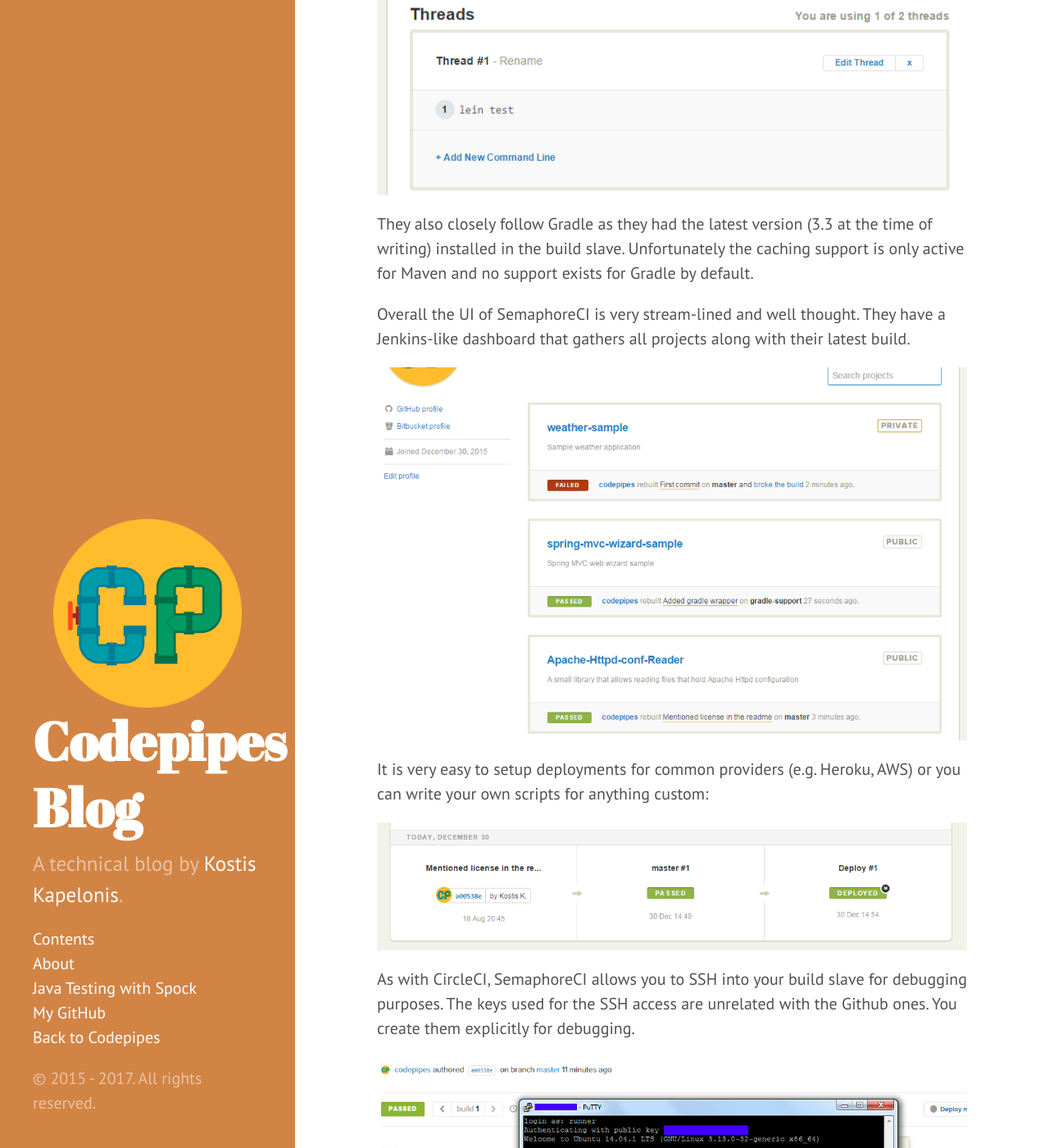
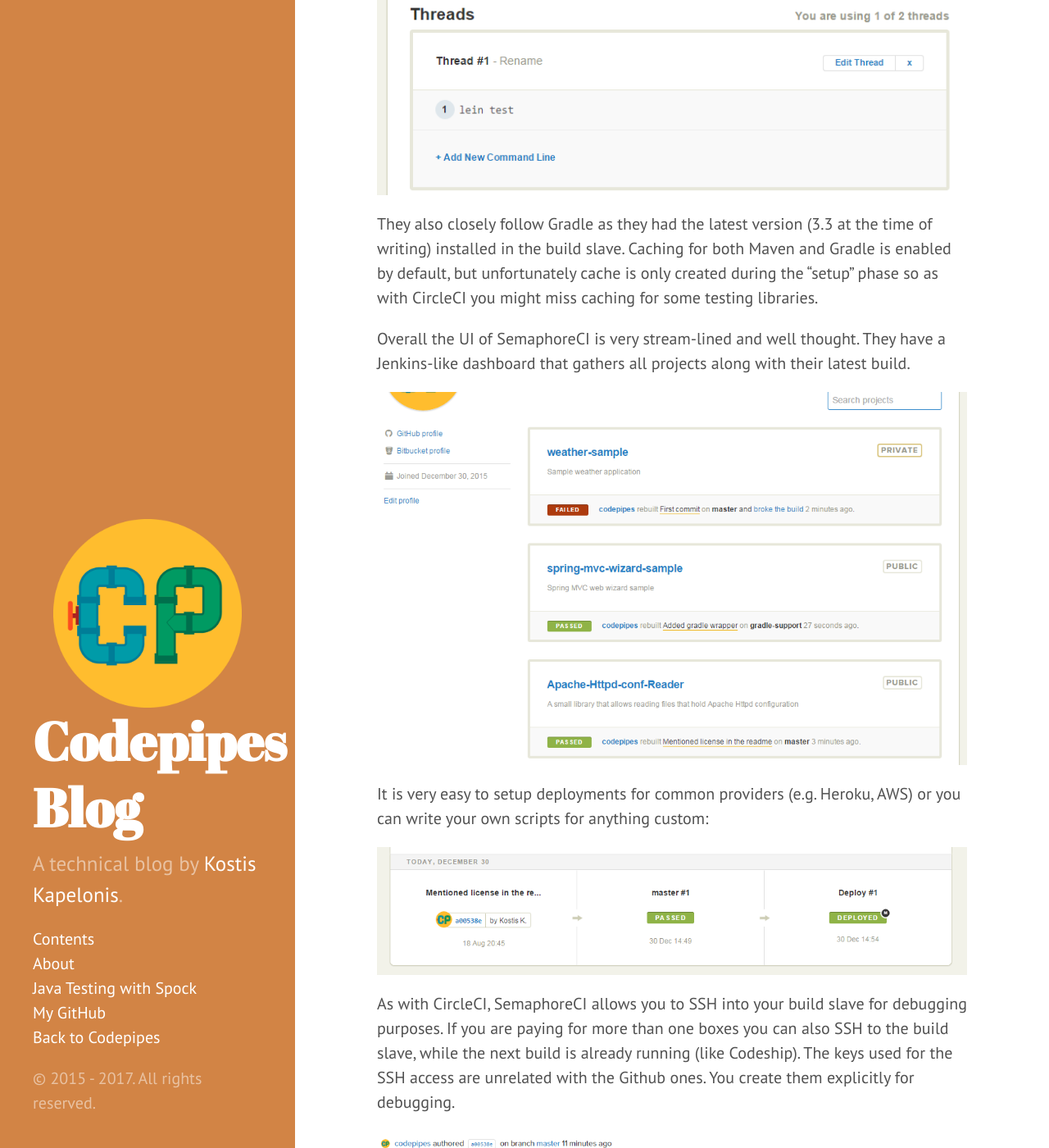
Before and after one commit to kkapelon/kkapelon.github.io, a Jekyll site: the page built from _posts/2017-03-02-hosted-ci-comparison.md, in a window 1280 px wide and 1400 px high, scrolled down 26905 px. Shown: the whole window at 82% size. Built offline with Jekyll 4.4.1, drawn with Linux system fonts in a browser that asks for light colours; some of the changed text lies outside the part shown.

Commit message:
SemaphoreCI updates

```diff
--- a/_posts/2017-03-02-hosted-ci-comparison.md
+++ b/_posts/2017-03-02-hosted-ci-comparison.md
@@ -509,7 +509,8 @@
 ![Semaphore autodetection](../../assets/ci-comparison/semaphore/lein-autodetect.png)
 
 They also closely follow Gradle as they had the latest version (3.3 at the time of writing) installed in the build slave.
-Unfortunately the caching support is only active for Maven and no support exists for Gradle by default.
+Caching for both Maven and Gradle is enabled by default, but unfortunately cache is only created during the "setup" phase
+so as with CircleCI you might miss caching for some testing libraries.
 
 Overall the UI of SemaphoreCI is very stream-lined and well thought. They have a Jenkins-like dashboard that gathers
 all projects along with their latest build.
@@ -521,7 +522,7 @@
 
 ![Semaphore deployments](../../assets/ci-comparison/semaphore/pipeline.png)
 
-As with CircleCI, SemaphoreCI allows you to SSH into your build slave for debugging purposes. The keys used for the SSH access are unrelated with the Github ones. You create them
+As with CircleCI, SemaphoreCI allows you to SSH into your build slave for debugging purposes. If you are paying for more than one boxes you can also SSH to the build slave, while the next build is already running (like Codeship). The keys used for the SSH access are unrelated with the Github ones. You create them
 explicitly for debugging.
 
 ![Semaphore deployments](../../assets/ci-comparison/semaphore/ssh.png)
@@ -539,10 +540,10 @@
 | User Interface | Very well thought interface. Could be improved by making use of the whole screen space in big screens.|
 | Build configuration | Impressive project autodetection. Very easy to add build steps.|
 | Docker support | Built-in|
-| Extra features    | [Insights](https://semaphoreci.com/blog/2015/11/20/semaphore-insights.html), Deployment pipelines, [test parallelism](https://semaphoreci.com/docs/running-tests-in-parallel.html)|
-| Disadvantages    | No Gradle cache. Maven cache [is ready](https://semaphoreci.com/docs/caching-between-builds.html)  |
+| Extra features    | [Insights](https://semaphoreci.com/blog/2015/11/20/semaphore-insights.html), Deployment pipelines, [test parallelism](https://semaphoreci.com/docs/running-tests-in-parallel.html), [API](https://semaphoreci.com/docs/api.html), [Team controls](https://semaphoreci.com/docs/organizations/creating-a-team.html)|
+| Disadvantages    | Cache needs some tuning. Lack of advanced pipelines |
 | Killer feature    | You can ssh to build servers. Excellent autodetection of build systems|
-| **Final Verdict**    | Highly recommended for Maven projects. Gradle projects need a workaround for cache support |
+| **Final Verdict**    | I can recommend SemaphoreCI for both Maven and Gradle projects |
 
 
 ### Shippable
@@ -881,8 +882,8 @@
 Maven and Gradle artifacts should be cached after each build. If you have embraced the Micro-services paradigm there is
 a very good chance that fetching these dependencies might take as much time as the build itself.
 
-`Partial` support means that I could get cache working for Maven but not Gradle. `Yes` means that both my Gradle and Maven
-builds had cache enabled.
+`Partial` support means that I could get cache working for Maven but not Gradle (or that caching is non configurable in general). `Yes` means that both my Gradle and Maven
+builds had cache enabled with no problems at all.
 
 For me this is probably the most important feature as lack of cache will make all builds much slower (and in some cases
 the dependency downloading dominates the actual compilation).
```
Also changed, not shown: other parts of _posts/2017-03-02-hosted-ci-comparison.md (+3 -3 lines).
